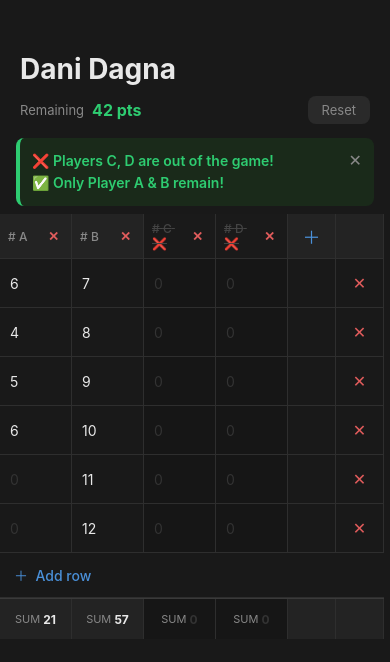
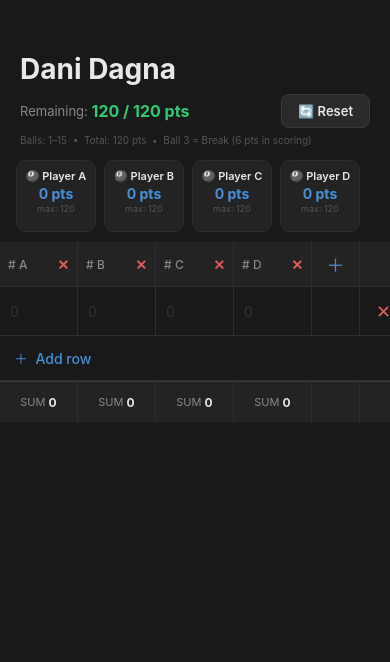
Before and after one commit to Mikiyaslenjisa/DaniDagna, a React Native app: screen / in a window 390 px wide. Shown: the top 662 px of the page. Built offline with nearby package versions, Linux system fonts and the light colour scheme.

Commit message:
Update App.js

```diff
--- a/App.js
+++ b/App.js
@@ -6,6 +6,7 @@ import {
 
 const initialCols = ['A', 'B', 'C', 'D'];
 const TOTAL = 120;
+const MAX_BALL = 15;
 
 const makeEmptyRow = (cols) => {
   const row = {};
@@ -16,71 +17,125 @@ const makeEmptyRow = (cols) => {
 export default function App() {
   const [title, setTitle] = useState('Dani Dagna');
   const [editingTitle, setEditingTitle] = useState(false);
-  const [cols, setCols] = useState(initialCols);
-  const [rows, setRows] = useState([
-    { A: '6', B: '7',  C: '', D: '' },
-    { A: '4', B: '8',  C: '', D: '' },
-    { A: '5', B: '9',  C: '', D: '' },
-    { A: '6', B: '10', C: '', D: '' },
-    { A: '',  B: '11', C: '', D: '' },
-    { A: '',  B: '12', C: '', D: '' },
-  ]);
+  const [cols, setCols] = useState([...initialCols]);
+  const [rows, setRows] = useState([makeEmptyRow(initialCols)]);
   const [eliminated, setEliminated] = useState([]);
   const [notification, setNotification] = useState('');
+  const [winner, setWinner] = useState('');
 
-  const getSum = (col) => {
-    return rows.reduce((acc, r) => {
-      const v = parseFloat(r[col]);
+  const getSum = (col, currentRows) => {
+    const r = currentRows || rows;
+    return r.reduce((acc, row) => {
+      const v = parseFloat(row[col]);
       return acc + (isNaN(v) ? 0 : v);
     }, 0);
   };
 
-  const totalScored = () => cols.reduce((acc, c) => acc + getSum(c), 0);
-  const remaining = () => TOTAL - totalScored();
+  const totalScored = (currentRows) =>
+    cols.reduce((acc, c) => acc + getSum(c, currentRows), 0);
 
-  // Auto-eliminate logic
-  useEffect(() => {
-    const rem = remaining();
-    const activeCols = cols.filter(c => !eliminated.includes(c));
-    if (activeCols.length <= 2) return;
+  const remaining = (currentRows) => TOTAL - totalScored(currentRows);
 
-    // Find the highest score among active players
-    const scores = activeCols.map(c => ({ col: c, score: getSum(c) }));
+  // Core elimination + winner logic
+  const checkElimination = (currentRows, currentCols, currentEliminated) => {
+    const rem = TOTAL - currentCols.reduce((acc, c) => acc + getSum(c, currentRows), 0);
+    const activeCols = currentCols.filter(c => !currentEliminated.includes(c));
+
+    if (activeCols.length === 0) return { newEliminated: currentEliminated, msg: '', win: '' };
+
+    const scores = activeCols.map(c => ({ col: c, score: getSum(c, currentRows) }));
     const maxScore = Math.max(...scores.map(s => s.score));
 
-    // A player is eliminated if even getting ALL remaining points
-    // still can't beat the current leader
+    // A player is eliminated only if their score + ALL remaining pts < the current highest score
+    // meaning they CANNOT beat the leader even in the best case
     const newlyEliminated = scores
-      .filter(s => s.score + rem < maxScore && !eliminated.includes(s.col))
+      .filter(s => s.score + rem < maxScore)
       .map(s => s.col);
 
+    const allEliminated = [...new Set([...currentEliminated, ...newlyEliminated])];
+    const stillActive = currentCols.filter(c => !allEliminated.includes(c));
+
+    let msg = '';
+    let win = '';
+
     if (newlyEliminated.length > 0) {
-      const allEliminated = [...eliminated, ...newlyEliminated];
-      setEliminated(allEliminated);
-
-      const stillActive = cols.filter(c => !allEliminated.includes(c));
       const outNames = newlyEliminated.join(', ');
+      if (stillActive.length === 1) {
+        win = stillActive[0];
+        msg = '';
+      } else if (stillActive.length > 1) {
         const leftNames = stillActive.join(' & ');
-
-      if (stillActive.length === 1) {
-        setNotification(`🏆 Player ${leftNames} WINS! All others are out!`);
-      } else {
-        setNotification(
-          `❌ Player${newlyEliminated.length > 1 ? 's' : ''} ${outNames} ${newlyEliminated.length > 1 ? 'are' : 'is'} out of the game!\n✅ Only Player ${leftNames} ${stillActive.length === 1 ? 'wins' : 'remain'}!`
-        );
+        msg = `❌ Player ${outNames} ${newlyEliminated.length > 1 ? 'are' : 'is'} out!\n✅ Player ${leftNames} still in the game!`;
       }
     }
+
+    // If remaining = 0, find winner by highest score
+    if (rem === 0 && !win) {
+      const activeScores = stillActive.map(c => ({ col: c, score: getSum(c, currentRows) }));
+      const topScore = Math.max(...activeScores.map(s => s.score));
+      const topPlayers = activeScores.filter(s => s.score === topScore);
+      if (topPlayers.length === 1) {
+        win = topPlayers[0].col;
+      } else {
+        // Tie
+        msg = `🤝 Tie! Players ${topPlayers.map(s => s.col).join(' & ')} drew with ${topScore} pts!`;
+      }
+    }
+
+    return { newEliminated: allEliminated, msg, win };
+  };
+
+  useEffect(() => {
+    if (winner) return; // game already over
+    const { newEliminated, msg, win } = checkElimination(rows, cols, eliminated);
+
+    if (win) {
+      const winScore = getSum(win, rows);
+      setWinner(win);
+      setEliminated(newEliminated);
+      setNotification(`🏆 Player ${win} WINS with ${winScore} pts!`);
+      return;
+    }
+
+    if (JSON.stringify(newEliminated) !== JSON.stringify(eliminated)) {
+      setEliminated(newEliminated);
+    }
+    if (msg) setNotification(msg);
   }, [rows]);
 
   const updateCell = (rowIdx, col, value) => {
-    const safe = value
-      .replace(/[^0-9.\-]/g, '')
-      .replace(/(?!^)-/g, '')
-      .replace(/(\.\d*)\./g, '$1');
+    const safe = value.replace(/[^0-9]/g, '');
+
+    if (safe === '') {
+      setRows(rows.map((r, i) => i === rowIdx ? { ...r, [col]: '' } : r));
+      return;
+    }
+
+    const num = parseInt(safe);
+
+    if (num > MAX_BALL) {
+      Alert.alert('Invalid!', `Maximum ball number is ${MAX_BALL}`);
+      return;
+    }
+
+    const oldVal = parseFloat(rows[rowIdx][col]) || 0;
+    const currentTotal = totalScored(rows);
+    const newTotal = currentTotal - oldVal + num;
+
+    if (newTotal > TOTAL) {
+      const canAdd = TOTAL - currentTotal + oldVal;
+      Alert.alert('Exceeds 120!', `Only ${canAdd} point${canAdd === 1 ? '' : 's'} remaining!`);
+      return;
+    }
+
     setRows(rows.map((r, i) => i === rowIdx ? { ...r, [col]: safe } : r));
   };
 
   const addRow = () => {
+    if (remaining(rows) <= 0) {
+      Alert.alert('Game Over!', 'All 120 points have been used!');
+      return;
+    }
     setRows([...rows, makeEmptyRow(cols)]);
   };
 
@@ -91,18 +146,17 @@ export default function App() {
   const deleteCol = (col) => {
     Alert.alert('Delete column', `Remove column "${col}"?`, [
       { text: 'Cancel', style: 'cancel' },
-      { text: 'Delete', style: 'destructive', onPress: () => {
+      {
+        text: 'Delete', style: 'destructive', onPress: () => {
           const newCols = cols.filter(c => c !== col);
-        const newRows = rows.map(r => {
-          const nr = { ...r };
-          delete nr[col];
-          return nr;
-        });
+          const newRows = rows.map(r => { const nr = { ...r }; delete nr[col]; return nr; });
           setCols(newCols);
           setRows(newRows);
-        setEliminated(eliminated.filter(c => c !== col));
+          setEliminated(prev => prev.filter(c => c !== col));
           setNotification('');
-      }}
+          setWinner('');
+        }
+      }
     ]);
   };
 
@@ -119,17 +173,21 @@ export default function App() {
   };
 
   const resetGame = () => {
-    Alert.alert('Reset', 'Clear all scores?', [
+    Alert.alert('Reset Game', 'Clear all scores and start over?', [
       { text: 'Cancel', style: 'cancel' },
-      { text: 'Reset', style: 'destructive', onPress: () => {
-        setRows(rows.map(r => makeEmptyRow(cols)));
+      {
+        text: 'Reset', style: 'destructive', onPress: () => {
+          setRows([makeEmptyRow(cols)]);
           setEliminated([]);
           setNotification('');
-      }}
+          setWinner('');
+        }
+      }
     ]);
   };
 
-  const COL_W = 72;
+  const COL_W = 78;
+  const rem = remaining(rows);
 
   return (
     <KeyboardAvoidingView
@@ -155,62 +213,92 @@ export default function App() {
         )}
         <View style={styles.headerRow2}>
           <View style={styles.remainingBox}>
-            <Text style={styles.remainingLabel}>Remaining</Text>
-            <Text style={[styles.remainingVal, remaining() < 20 && { color: '#e05c5c' }]}>
-              {remaining()} pts
+            <Text style={styles.remainingLabel}>Remaining: </Text>
+            <Text style={[styles.remainingVal, rem < 20 && { color: '#e05c5c' }]}>
+              {rem} / {TOTAL} pts
             </Text>
           </View>
-          <TouchableOpacity style={styles.resetBtn} onPress={resetGame}>
-            <Text style={styles.resetText}>Reset</Text>
+          <TouchableOpacity style={styles.resetBtn} onPress={resetGame} activeOpacity={0.7}>
+            <Text style={styles.resetText}>🔄 Reset</Text>
           </TouchableOpacity>
         </View>
+        <Text style={styles.ruleText}>Balls: 1–15  •  Total: 120 pts  •  Ball 3 = Break (6 pts in scoring)</Text>
       </View>
 
       {/* Notification banner */}
       {notification ? (
-        <View style={styles.notifBox}>
-          <Text style={styles.notifText}>{notification}</Text>
-          <TouchableOpacity onPress={() => setNotification('')}>
+        <View style={[styles.notifBox, winner && styles.winnerBox]}>
+          <Text style={[styles.notifText, winner && styles.winnerText]}>{notification}</Text>
+          <TouchableOpacity onPress={() => setNotification('')} style={styles.notifCloseBtn}>
             <Text style={styles.notifClose}>✕</Text>
           </TouchableOpacity>
         </View>
       ) : null}
 
+      {/* Game over bar */}
+      {rem === 0 && !winner ? (
+        <View style={styles.gameOverBox}>
+          <Text style={styles.gameOverText}>🏁 All 120 points used!</Text>
+        </View>
+      ) : null}
+
+      {/* Player status row */}
+      <ScrollView horizontal showsHorizontalScrollIndicator={false} style={styles.statusScroll}>
+        <View style={styles.statusRow}>
+          {cols.map((col, idx) => {
+            const score = getSum(col, rows);
+            const isOut = eliminated.includes(col);
+            const isWin = winner === col;
+            return (
+              <View key={col} style={[
+                styles.statusCard,
+                isOut && styles.statusCardOut,
+                isWin && styles.statusCardWin,
+              ]}>
+                <Text style={[styles.statusName, isOut && styles.statusNameOut, isWin && styles.statusNameWin]}>
+                  {isWin ? '🏆 ' : isOut ? '❌ ' : '🎱 '}Player {col}
+                </Text>
+                <Text style={[styles.statusScore, isOut && styles.statusScoreOut, isWin && { color: '#f39c12' }]}>
+                  {score} pts
+                </Text>
+                {!isOut && !isWin && rem > 0 && (
+                  <Text style={styles.statusMax}>max: {score + rem}</Text>
+                )}
+              </View>
+            );
+          })}
+        </View>
+      </ScrollView>
+
       {/* Table */}
       <ScrollView style={styles.scrollArea} keyboardShouldPersistTaps="handled">
         <ScrollView horizontal showsHorizontalScrollIndicator={false}>
           <View>
-
-            {/* Column headers with delete button */}
+            {/* Column headers */}
             <View style={styles.colHeaderRow}>
               {cols.map(col => (
                 <View key={col} style={[
-                  styles.colHeaderCell,
-                  { width: COL_W },
+                  styles.colHeaderCell, { width: COL_W },
                   eliminated.includes(col) && styles.eliminatedCol
                 ]}>
-                  <Text style={[
-                    styles.headerText,
-                    eliminated.includes(col) && styles.eliminatedText
-                  ]}>
-                    # {col} {eliminated.includes(col) ? '❌' : ''}
+                  <Text style={[styles.headerText, eliminated.includes(col) && styles.eliminatedText]}>
+                    {eliminated.includes(col) ? '❌' : winner === col ? '🏆' : '#'} {col}
                   </Text>
                   <TouchableOpacity
                     onPress={() => deleteCol(col)}
-                    style={styles.colDeleteBtn}
+                    activeOpacity={0.7}
+                    hitSlop={{ top: 10, bottom: 10, left: 10, right: 10 }}
                   >
                     <Text style={styles.colDeleteText}>✕</Text>
                   </TouchableOpacity>
                 </View>
               ))}
-              {/* Add column */}
               <TouchableOpacity
                 style={[styles.colHeaderCell, { width: 48, justifyContent: 'center', alignItems: 'center' }]}
-                onPress={addCol}
+                onPress={addCol} activeOpacity={0.7}
               >
                 <Text style={styles.addColText}>＋</Text>
               </TouchableOpacity>
-              {/* Delete row header spacer */}
               <View style={[styles.colHeaderCell, { width: 48 }]} />
             </View>
 
@@ -219,34 +307,29 @@ export default function App() {
               <View key={rowIdx} style={styles.dataRow}>
                 {cols.map(col => (
                   <View key={col} style={[
-                    styles.cell,
-                    { width: COL_W },
+                    styles.cell, { width: COL_W },
                     eliminated.includes(col) && styles.eliminatedCellBg
                   ]}>
                     <TextInput
-                      style={[
-                        styles.cellInput,
-                        parseFloat(row[col]) < 0 && styles.negativeInput,
-                        eliminated.includes(col) && styles.eliminatedCellText
-                      ]}
+                      style={[styles.cellInput, eliminated.includes(col) && styles.eliminatedCellText]}
                       value={row[col]}
                       onChangeText={v => updateCell(rowIdx, col, v)}
-                      keyboardType="default"
+                      keyboardType="number-pad"
                       placeholder="0"
                       placeholderTextColor="#333"
                       textAlign="right"
                       selectionColor="#4a90d9"
-                      editable={!eliminated.includes(col)}
+                      editable={!eliminated.includes(col) && rem > 0 && !winner}
+                      maxLength={2}
                     />
                   </View>
                 ))}
-                {/* Add col spacer */}
                 <View style={[styles.cell, { width: 48 }]} />
-                {/* Delete row */}
                 <TouchableOpacity
                   style={[styles.cell, styles.deleteCell, { width: 48 }]}
                   onPress={() => deleteRow(rowIdx)}
-                  activeOpacity={0.6}
+                  activeOpacity={0.7}
+                  hitSlop={{ top: 8, bottom: 8, left: 8, right: 8 }}
                 >
                   <Text style={styles.trashIcon}>✕</Text>
                 </TouchableOpacity>
@@ -254,25 +337,25 @@ export default function App() {
             ))}
 
             {/* Add row */}
-            <TouchableOpacity style={styles.addRow} onPress={addRow}>
+            <TouchableOpacity style={styles.addRow} onPress={addRow} activeOpacity={0.7}>
               <Text style={styles.addRowText}>＋  Add row</Text>
             </TouchableOpacity>
 
             {/* SUM footer */}
             <View style={styles.sumRow}>
               {cols.map(col => {
-                const s = getSum(col);
+                const s = getSum(col, rows);
                 return (
                   <View key={col} style={[
-                    styles.cell, styles.sumCell,
-                    { width: COL_W },
-                    eliminated.includes(col) && styles.eliminatedCellBg
+                    styles.cell, styles.sumCell, { width: COL_W },
+                    eliminated.includes(col) && styles.eliminatedCellBg,
+                    winner === col && styles.winnerSumCell,
                   ]}>
                     <Text style={styles.sumLabel}>SUM </Text>
                     <Text style={[
                       styles.sumVal,
-                      s < 0 && styles.negativeSum,
-                      eliminated.includes(col) && styles.eliminatedCellText
+                      eliminated.includes(col) && styles.eliminatedCellText,
+                      winner === col && { color: '#f39c12' },
                     ]}>{s}</Text>
                   </View>
                 );
@@ -280,7 +363,6 @@ export default function App() {
               <View style={[styles.cell, styles.sumCell, { width: 48 }]} />
               <View style={[styles.cell, styles.sumCell, { width: 48 }]} />
             </View>
-
           </View>
         </ScrollView>
       </ScrollView>
@@ -299,56 +381,75 @@ const NEGATIVE = '#e05c5c';
 
 const styles = StyleSheet.create({
   root: { flex: 1, backgroundColor: BG },
-  header: { paddingTop: 52, paddingHorizontal: 20, paddingBottom: 14, backgroundColor: BG },
-  title: { fontSize: 28, fontWeight: '700', color: TEXT, marginBottom: 10 },
+  header: { paddingTop: 52, paddingHorizontal: 20, paddingBottom: 10, backgroundColor: BG },
+  title: { fontSize: 28, fontWeight: '700', color: TEXT, marginBottom: 8 },
   titleInput: {
     fontSize: 28, fontWeight: '700', color: TEXT,
-    borderBottomWidth: 1.5, borderBottomColor: ACCENT,
-    paddingBottom: 2, marginBottom: 10,
+    borderBottomWidth: 1.5, borderBottomColor: ACCENT, paddingBottom: 2, marginBottom: 8,
   },
-  headerRow2: { flexDirection: 'row', alignItems: 'center', justifyContent: 'space-between' },
-  remainingBox: { flexDirection: 'row', alignItems: 'center', gap: 8 },
+  headerRow2: { flexDirection: 'row', alignItems: 'center', justifyContent: 'space-between', marginBottom: 4 },
+  remainingBox: { flexDirection: 'row', alignItems: 'center' },
   remainingLabel: { color: MUTED, fontSize: 13 },
   remainingVal: { color: '#2ecc71', fontSize: 16, fontWeight: '700' },
-  resetBtn: { backgroundColor: '#2a2a2a', borderRadius: 8, paddingVertical: 6, paddingHorizontal: 14 },
-  resetText: { color: MUTED, fontSize: 13 },
+  resetBtn: {
+    backgroundColor: '#2a2a2a', borderRadius: 8,
+    paddingVertical: 8, paddingHorizontal: 16,
+    borderWidth: 1, borderColor: '#3a3a3a',
+  },
+  resetText: { color: TEXT, fontSize: 13, fontWeight: '600' },
+  ruleText: { color: '#555', fontSize: 10, marginTop: 2 },
   notifBox: {
-    backgroundColor: '#1a2a1a', borderLeftWidth: 4, borderLeftColor: '#2ecc71',
-    marginHorizontal: 16, marginBottom: 8, borderRadius: 8,
-    padding: 12, flexDirection: 'row', alignItems: 'flex-start', justifyContent: 'space-between',
+    backgroundColor: '#0d1f2b', borderLeftWidth: 4, borderLeftColor: ACCENT,
+    marginHorizontal: 16, marginBottom: 6, borderRadius: 8,
+    padding: 12, flexDirection: 'row', alignItems: 'flex-start',
   },
-  notifText: { color: '#2ecc71', fontSize: 14, fontWeight: '600', flex: 1, lineHeight: 22 },
-  notifClose: { color: MUTED, fontSize: 16, marginLeft: 8 },
+  winnerBox: { backgroundColor: '#2b1f00', borderLeftColor: '#f39c12' },
+  notifText: { color: ACCENT, fontSize: 14, fontWeight: '600', flex: 1, lineHeight: 22 },
+  winnerText: { color: '#f39c12', fontSize: 16 },
+  notifCloseBtn: { padding: 4, marginLeft: 8 },
+  notifClose: { color: MUTED, fontSize: 16 },
+  gameOverBox: {
+    backgroundColor: '#2b0d0d', borderLeftWidth: 4, borderLeftColor: NEGATIVE,
+    marginHorizontal: 16, marginBottom: 6, borderRadius: 8, padding: 10,
+  },
+  gameOverText: { color: NEGATIVE, fontSize: 13, fontWeight: '600' },
+  statusScroll: { maxHeight: 80, marginHorizontal: 16, marginBottom: 6 },
+  statusRow: { flexDirection: 'row', gap: 8, paddingVertical: 4 },
+  statusCard: {
+    backgroundColor: SURFACE, borderRadius: 10, padding: 8,
+    minWidth: 80, alignItems: 'center', borderWidth: 0.5, borderColor: BORDER,
+  },
+  statusCardOut: { backgroundColor: '#161616', borderColor: '#2a2a2a', opacity: 0.5 },
+  statusCardWin: { backgroundColor: '#2b1f00', borderColor: '#f39c12', borderWidth: 1.5 },
+  statusName: { color: TEXT, fontSize: 11, fontWeight: '600' },
+  statusNameOut: { color: '#444', textDecorationLine: 'line-through' },
+  statusNameWin: { color: '#f39c12' },
+  statusScore: { color: ACCENT, fontSize: 14, fontWeight: '700', marginTop: 2 },
+  statusScoreOut: { color: '#333' },
+  statusMax: { color: '#555', fontSize: 9, marginTop: 1 },
   scrollArea: { flex: 1 },
-  colHeaderRow: {
-    flexDirection: 'row', backgroundColor: SURFACE,
-    borderBottomWidth: 0.5, borderBottomColor: BORDER,
-  },
+  colHeaderRow: { flexDirection: 'row', backgroundColor: SURFACE, borderBottomWidth: 0.5, borderBottomColor: BORDER },
   colHeaderCell: {
-    borderRightWidth: 0.5, borderRightColor: BORDER,
-    height: 44, flexDirection: 'row',
-    alignItems: 'center', justifyContent: 'space-between',
-    paddingHorizontal: 8,
+    borderRightWidth: 0.5, borderRightColor: BORDER, height: 44,
+    flexDirection: 'row', alignItems: 'center', justifyContent: 'space-between', paddingHorizontal: 8,
   },
   headerText: { color: MUTED, fontSize: 12, fontWeight: '500' },
-  colDeleteBtn: { padding: 4 },
-  colDeleteText: { color: NEGATIVE, fontSize: 13, fontWeight: '700' },
+  colDeleteText: { color: NEGATIVE, fontSize: 14, fontWeight: '700' },
   addColText: { color: ACCENT, fontSize: 18 },
-  eliminatedCol: { backgroundColor: '#1a1a1a' },
+  eliminatedCol: { backgroundColor: '#161616' },
   eliminatedText: { color: '#444', textDecorationLine: 'line-through' },
   cell: { borderRightWidth: 0.5, borderRightColor: BORDER, height: 48, justifyContent: 'center' },
   dataRow: { flexDirection: 'row', borderBottomWidth: 0.5, borderBottomColor: BORDER },
   cellInput: { color: TEXT, fontSize: 14, paddingHorizontal: 10, height: '100%' },
-  negativeInput: { color: NEGATIVE },
   eliminatedCellBg: { backgroundColor: '#161616' },
   eliminatedCellText: { color: '#333' },
-  deleteCell: { alignItems: 'center', backgroundColor: 'transparent' },
-  trashIcon: { fontSize: 16, color: NEGATIVE },
+  deleteCell: { alignItems: 'center' },
+  trashIcon: { fontSize: 18, color: NEGATIVE },
   addRow: { paddingVertical: 12, paddingHorizontal: 14, borderBottomWidth: 0.5, borderBottomColor: BORDER },
   addRowText: { color: ACCENT, fontSize: 14, fontWeight: '500' },
   sumRow: { flexDirection: 'row', borderTopWidth: 1, borderTopColor: '#3a3a3a', backgroundColor: SURFACE },
   sumCell: { flexDirection: 'row', alignItems: 'center', paddingHorizontal: 8, height: 40 },
+  winnerSumCell: { backgroundColor: '#2b1f00' },
   sumLabel: { color: MUTED, fontSize: 11 },
   sumVal: { color: TEXT, fontSize: 12, fontWeight: '700' },
-  negativeSum: { color: NEGATIVE },
 });
```
Lines whose indentation alone changed are shown as unchanged.
